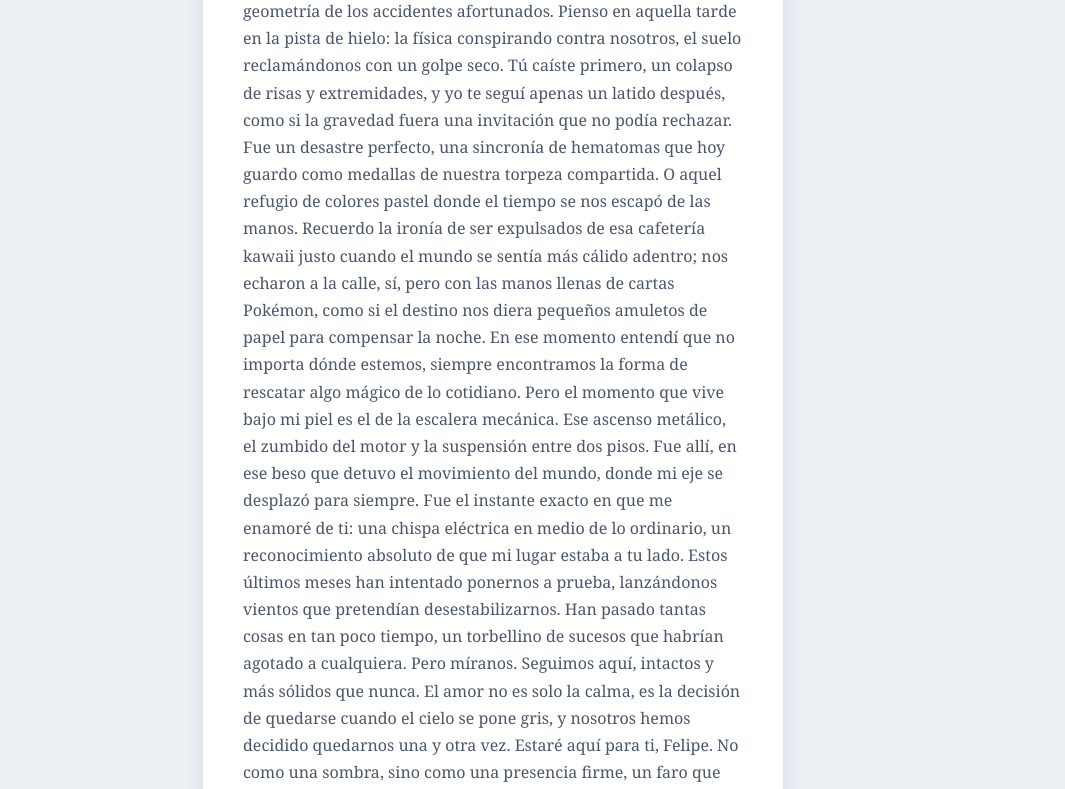
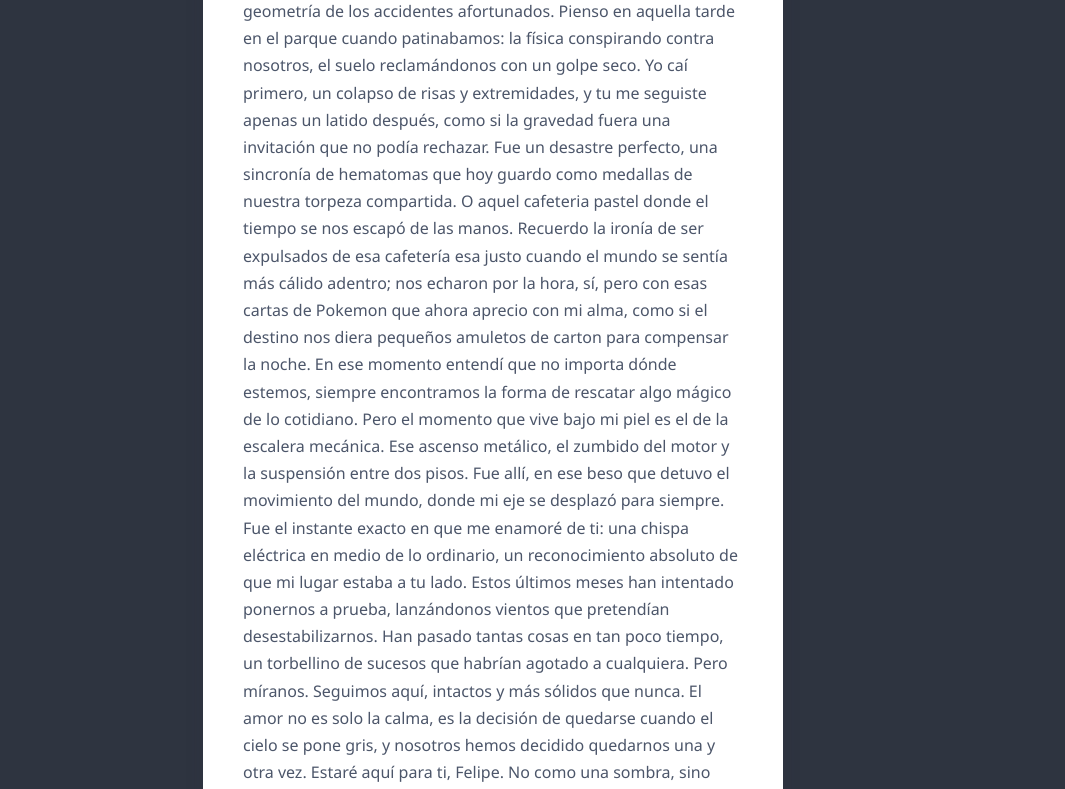
Before and after one commit to AspenQlio/Regalo-Felipe, a plain HTML site: page carta1.html in a window 1280 px wide. Shown: the part 298-1087 px from the top of the page, without its empty margins (147-1212 px from the left). Drawn offline with Linux system fonts and the light colour scheme.

Commit message:
Update carta1.html

```diff
--- a/carta1.html
+++ b/carta1.html
@@ -9,15 +9,51 @@
         h2 { color: #2e3440; font-family: sans-serif; }
         p { color: #4c566a; line-height: 1.7; }
         .back { display: block; margin-top: 20px; color: #81a1c1; text-decoration: none; font-family: sans-serif; font-weight: bold; }
+        body {
+        background-color: #2e3440; /* ESTA LÍNEA ES LA QUE ARREGLA EL FONDO BLANCO */
+        color: #d8dee9; /* Texto claro de Nord */
+        font-family: 'Segoe UI', Tahoma, Geneva, Verdana, sans-serif;
+        display: flex;
+        flex-direction: column;
+        align-items: center;
+        min-height: 100vh;
+        margin: 0;
+        padding: 20px;
+        position: relative; /* Necesario para la lluvia de girasoles */
+        overflow-x: hidden; /* Evita scroll horizontal por las flores */
+    }
     </style>
 </head>
+<script>
+    function crearGirasol() {
+        const girasol = document.createElement('div');
+        girasol.innerHTML = '🌻';
+        girasol.style.position = 'fixed';
+        girasol.style.top = '-50px';
+        girasol.style.left = Math.random() * 100 + 'vw';
+        girasol.style.fontSize = (Math.random() * 20 + 15) + 'px';
+        girasol.style.zIndex = '9999';
+        girasol.style.pointerEvents = 'none';
+        girasol.style.transition = 'transform 15s linear, top 15s linear';
+        document.body.appendChild(girasol);
+        setTimeout(() => {
+            girasol.style.top = '110vh';
+            girasol.style.transform = `translateX(${Math.random() * 200 - 100}px) rotate(${Math.random() * 360}deg)`;
+        }, 100);
+        setTimeout(() => {
+            girasol.remove();
+        }, 15000);
+    }
+    setInterval(crearGirasol, 2000);
+    for(let i=0; i<5; i++) { setTimeout(crearGirasol, i * 500); }
+</script>
 <body>
     <div class="box">
         <h2>Para ti...</h2>
         <p> Para Felipe:
             El aire de este mes tiene un filo extraño, lo sé; se siente como si el calendario estuviera hecho de cristal frío. Pero hoy, en tu cumpleaños, quiero romper esa inercia con el fuego de lo que somos. No escribo para lamentar las sombras, sino para recordarte que tú eres el centro de gravedad de mi mundo, un sol que no pide permiso para brillar.
-            Nuestra historia tiene la geometría de los accidentes afortunados. Pienso en aquella tarde en la pista de hielo: la física conspirando contra nosotros, el suelo reclamándonos con un golpe seco. Tú caíste primero, un colapso de risas y extremidades, y yo te seguí apenas un latido después, como si la gravedad fuera una invitación que no podía rechazar. Fue un desastre perfecto, una sincronía de hematomas que hoy guardo como medallas de nuestra torpeza compartida.
-            O aquel refugio de colores pastel donde el tiempo se nos escapó de las manos. Recuerdo la ironía de ser expulsados de esa cafetería kawaii justo cuando el mundo se sentía más cálido adentro; nos echaron a la calle, sí, pero con las manos llenas de cartas Pokémon, como si el destino nos diera pequeños amuletos de papel para compensar la noche. En ese momento entendí que no importa dónde estemos, siempre encontramos la forma de rescatar algo mágico de lo cotidiano.
+            Nuestra historia tiene la geometría de los accidentes afortunados. Pienso en aquella tarde en el parque cuando patinabamos: la física conspirando contra nosotros, el suelo reclamándonos con un golpe seco. Yo caí primero, un colapso de risas y extremidades, y tu me seguiste apenas un latido después, como si la gravedad fuera una invitación que no podía rechazar. Fue un desastre perfecto, una sincronía de hematomas que hoy guardo como medallas de nuestra torpeza compartida.
+            O aquel cafeteria pastel donde el tiempo se nos escapó de las manos. Recuerdo la ironía de ser expulsados de esa cafetería esa justo cuando el mundo se sentía más cálido adentro; nos echaron por la hora, sí, pero con esas cartas de Pokemon que ahora aprecio con mi alma, como si el destino nos diera pequeños amuletos de carton para compensar la noche. En ese momento entendí que no importa dónde estemos, siempre encontramos la forma de rescatar algo mágico de lo cotidiano.
             Pero el momento que vive bajo mi piel es el de la escalera mecánica. Ese ascenso metálico, el zumbido del motor y la suspensión entre dos pisos. Fue allí, en ese beso que detuvo el movimiento del mundo, donde mi eje se desplazó para siempre. Fue el instante exacto en que me enamoré de ti: una chispa eléctrica en medio de lo ordinario, un reconocimiento absoluto de que mi lugar estaba a tu lado.
             Estos últimos meses han intentado ponernos a prueba, lanzándonos vientos que pretendían desestabilizarnos. Han pasado tantas cosas en tan poco tiempo, un torbellino de sucesos que habrían agotado a cualquiera. Pero míranos. Seguimos aquí, intactos y más sólidos que nunca. El amor no es solo la calma, es la decisión de quedarse cuando el cielo se pone gris, y nosotros hemos decidido quedarnos una y otra vez.
             Estaré aquí para ti, Felipe. No como una sombra, sino como una presencia firme, un faro que no parpadea. Seguimos juntos y seguiremos estándolo, porque lo que hemos construido es más fuerte que cualquier racha de mala suerte.
```
